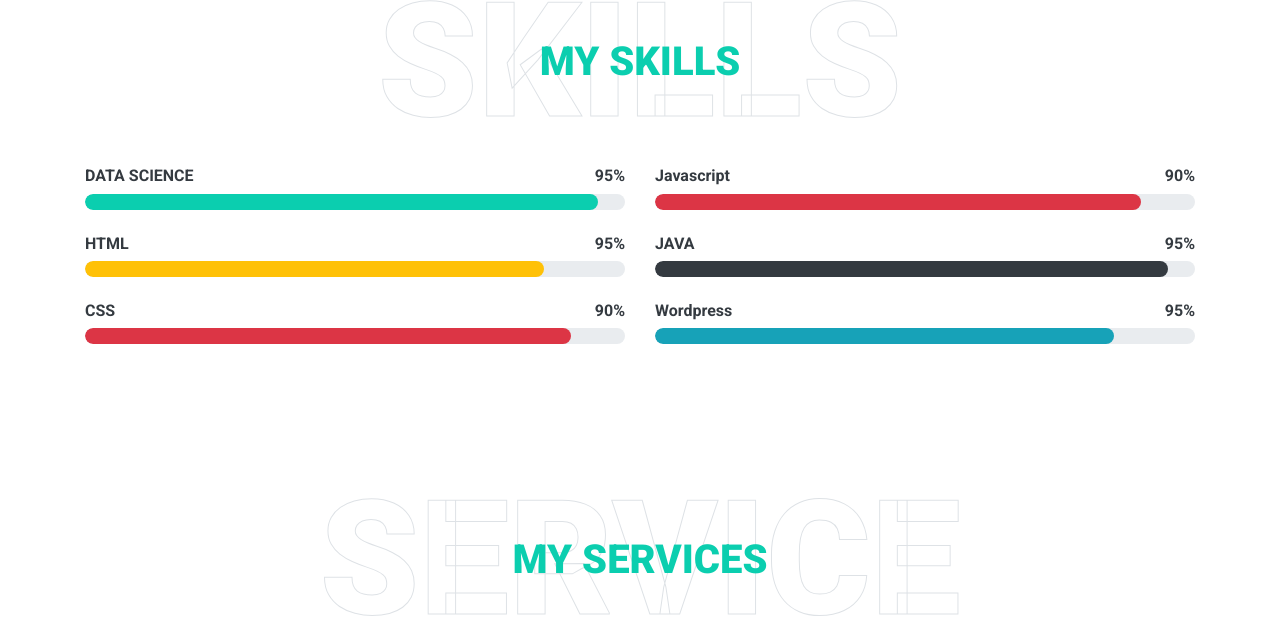
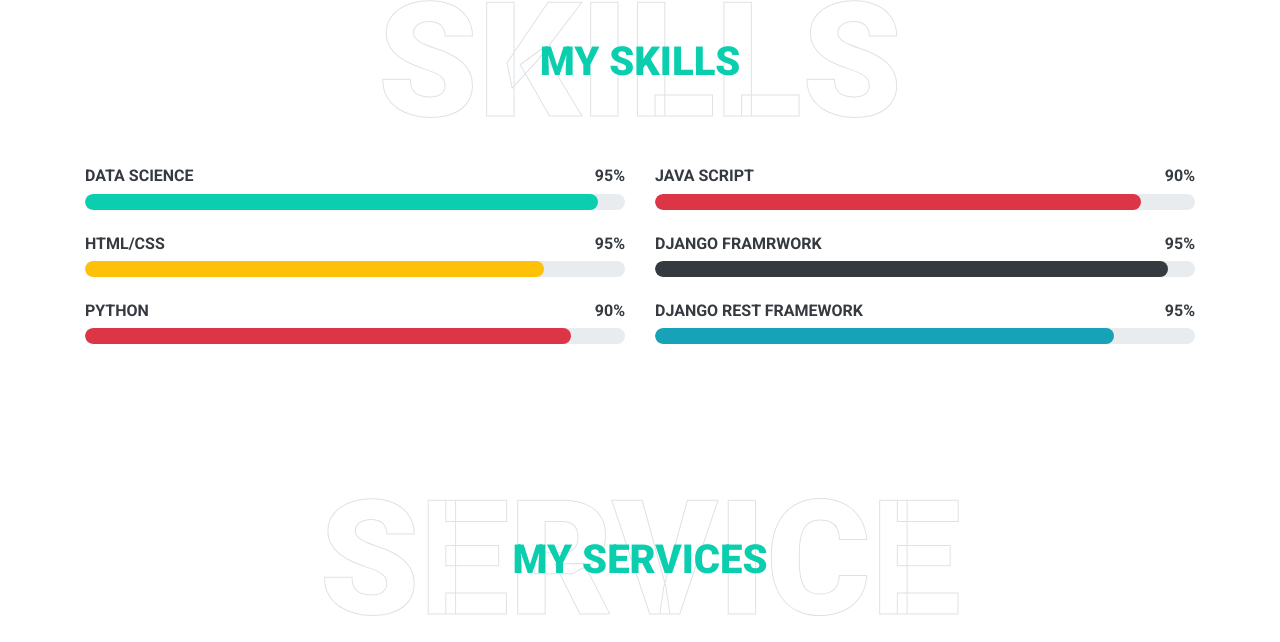
Before and after one commit to sumankdangi/portfolio-website, a plain HTML site: page index.html in a window 1280 px wide. Shown: the part 2701-3343 px from the top of the page. Drawn offline with nearby package versions, Linux system fonts and the light colour scheme.

Commit message:
Skill Modified

```diff
--- a/index.html
+++ b/index.html
@@ -211,7 +211,7 @@
                     </div>
                     <div class="skill mb-4">
                         <div class="d-flex justify-content-between">
-                            <h6 class="font-weight-bold">HTML</h6>
+                            <h6 class="font-weight-bold">HTML/CSS</h6>
                             <h6 class="font-weight-bold">95%</h6>
                         </div>
                         <div class="progress">
@@ -220,7 +220,7 @@
                     </div>
                     <div class="skill mb-4">
                         <div class="d-flex justify-content-between">
-                            <h6 class="font-weight-bold">CSS</h6>
+                            <h6 class="font-weight-bold">PYTHON</h6>
                             <h6 class="font-weight-bold">90%</h6>
                         </div>
                         <div class="progress">
@@ -231,7 +231,7 @@
                 <div class="col-md-6">
                     <div class="skill mb-4">
                         <div class="d-flex justify-content-between">
-                            <h6 class="font-weight-bold">Javascript</h6>
+                            <h6 class="font-weight-bold">JAVA SCRIPT</h6>
                             <h6 class="font-weight-bold">90%</h6>
                         </div>
                         <div class="progress">
@@ -240,7 +240,7 @@
                     </div>
                     <div class="skill mb-4">
                         <div class="d-flex justify-content-between">
-                            <h6 class="font-weight-bold">JAVA</h6>
+                            <h6 class="font-weight-bold">DJANGO FRAMRWORK</h6>
                             <h6 class="font-weight-bold">95%</h6>
                         </div>
                         <div class="progress">
@@ -249,7 +249,7 @@
                     </div>
                     <div class="skill mb-4">
                         <div class="d-flex justify-content-between">
-                            <h6 class="font-weight-bold">Wordpress</h6>
+                            <h6 class="font-weight-bold">DJANGO REST FRAMEWORK</h6>
                             <h6 class="font-weight-bold">95%</h6>
                         </div>
                         <div class="progress">
```
